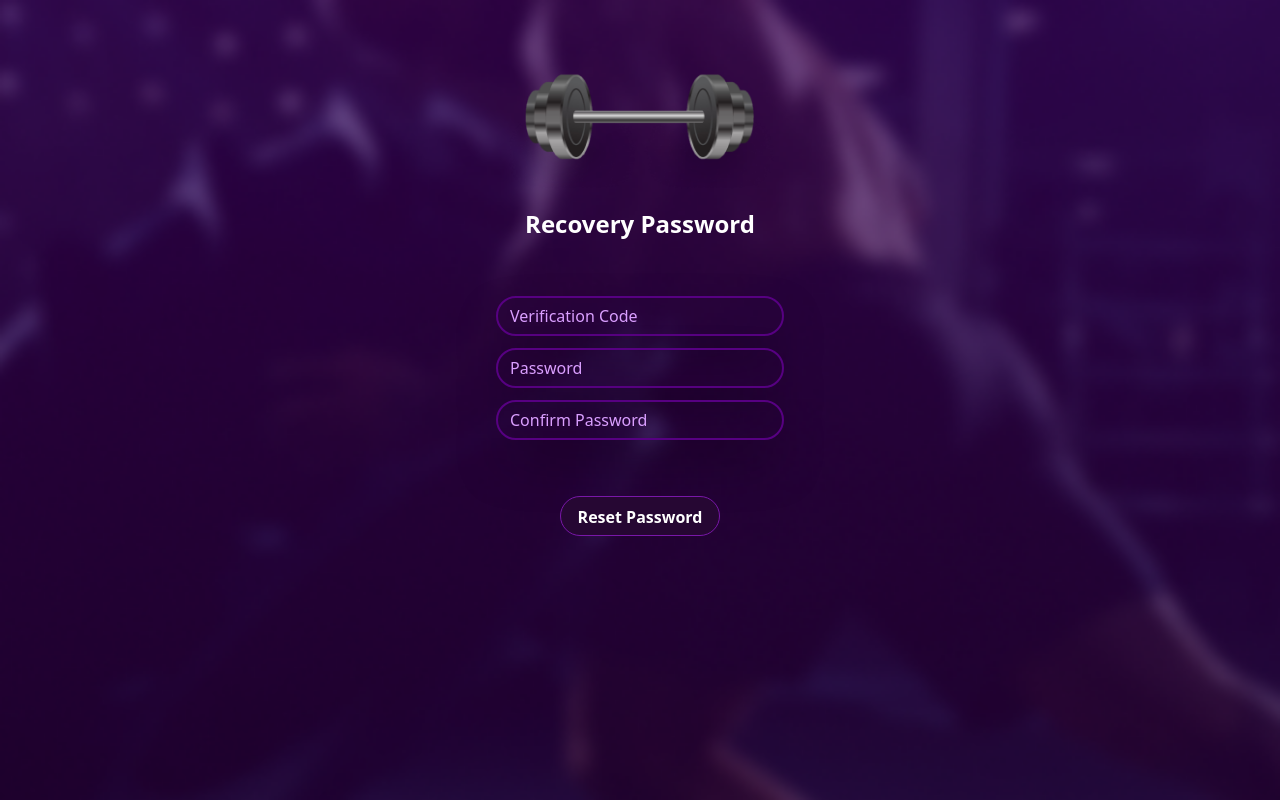
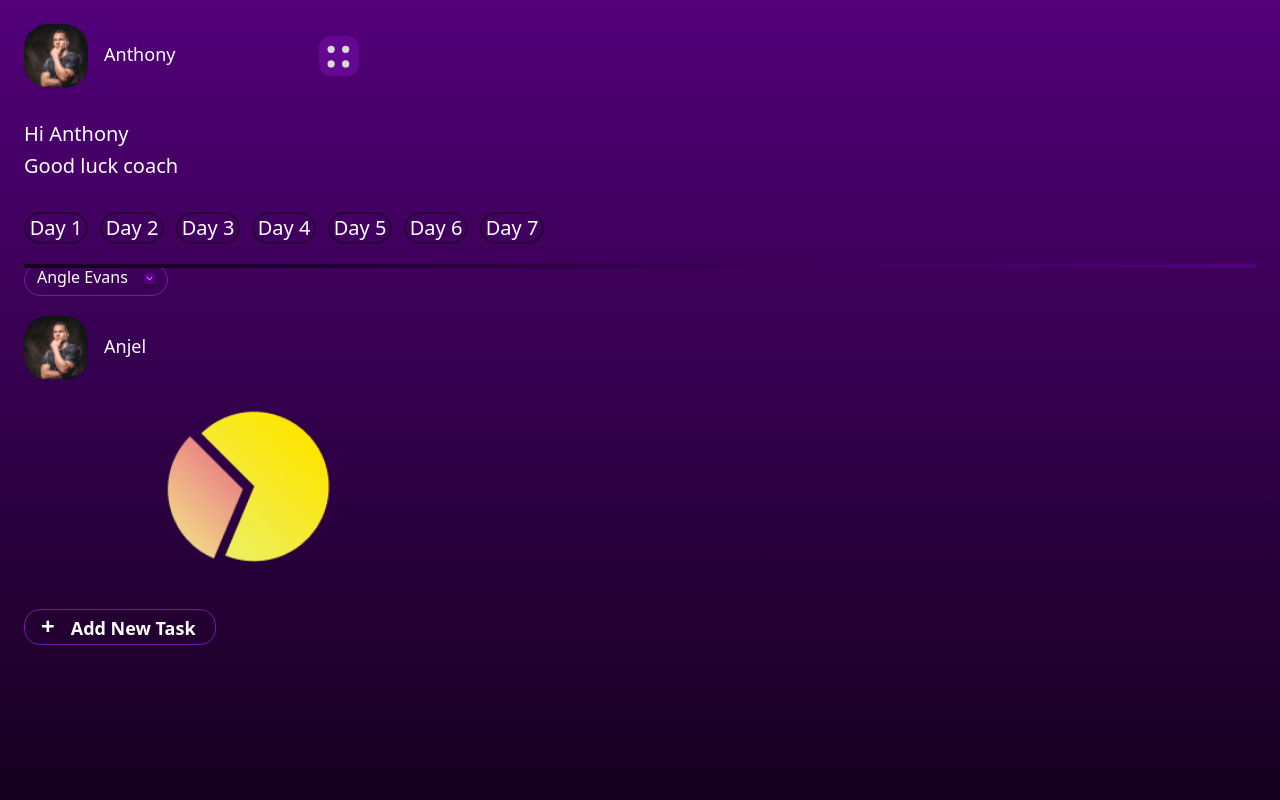
Before and after one commit to raha-mtlbi/Fitness, a React (Vite) app: page /resetPassword in a window 1280 px wide. Built offline with nearby package versions, Linux system fonts and the light colour scheme.

Commit message:
change design

```diff
--- a/package.json
+++ b/package.json
@@ -10,6 +10,7 @@
     "preview": "vite preview"
   },
   "dependencies": {
+    "@headlessui/react": "^1.7.17",
     "react": "^18.2.0",
     "react-dom": "^18.2.0",
     "react-router-dom": "^6.17.0",
--- a/src/App.jsx
+++ b/src/App.jsx
@@ -14,7 +14,7 @@ import ResetPassword from "./pages/ResetPassword";
 export default function App() {
   return (
     <div>
-      <Routes>
+      {/* <Routes>
         <Route path="" element={<SignupLogin />} />
         <Route path="/userType" element={<UserType />} />
         <Route path="/athleteSignup" element={<AthleteSignup />} />
@@ -22,10 +22,10 @@ export default function App() {
         <Route path="/login" element={<Login />} />
         <Route path="/recoveryPassword" element={<RecoveryPassword />} />
         <Route path="/resetPassword" element={<ResetPassword />} />
-      </Routes>
+      </Routes> */}
       {/* <AtheleteTraining /> */}
-      <BackgroundImage />
-      {/* <CoachPage /> */}
+      {/* <BackgroundImage /> */}
+      <CoachPage />
     </div>
   );
 }
--- a/src/component/Exercise.jsx
+++ b/src/component/Exercise.jsx
@@ -3,14 +3,14 @@ import exercise from "../images/exercise.png";
 
 export default function Exercise() {
   return (
-    <button className="w-80 h-36 bg-gradient-to-r from-[#490967] to-[#5a157a] rounded-3xl shadow-2xl shadow-[#00000080] text-white flex flex-row place-items-center">
+    <button className="relative w-80 h-36 bg-gradient-to-r from-[#490967] to-[#5a157a] rounded-3xl shadow-2xl shadow-[#00000080] text-white flex flex-row place-items-center">
       <div className="flex flex-col gap-3 p-5">
-        <p className="font-bold flex flex-row text-2xl">Warm Up</p>
+        <p className="font-bold flex flex-row text-xl">Warm Up</p>
         <div className="rounded-3xl bg-[#34034B]">30 min</div>
       </div>
       <div className="">
         <img src={exercise} className="w-44" />
-        <div className="w-5 h-5 border border-white rounded-md"></div>
+        <input type="checkbox" className="absolute right-6 bottom-3" />
       </div>
     </button>
   );
--- a/src/pages/AtheleteTraining.jsx
+++ b/src/pages/AtheleteTraining.jsx
@@ -25,7 +25,7 @@ export default function AtheleteTraining() {
       </div>
 
       {/* Days */}
-      <div className="flex flex-row gap-3 overflow-x-scroll">
+      <div className="flex flex-row gap-3 overflow-hidden">
         <LinkDay title="Day 1" />
         <LinkDay title="Day 2" />
         <LinkDay title="Day 3" />
@@ -36,7 +36,7 @@ export default function AtheleteTraining() {
       </div>
 
       {/* Exercise */}
-      <div className="flex flex-col gap-5 place-items-center p-4 overflow-y-scroll">
+      <div className="flex flex-col gap-5 place-items-center p-4">
         <Exercise />
         <Exercise />
         <Exercise />
--- a/src/pages/CoachPage.jsx
+++ b/src/pages/CoachPage.jsx
@@ -44,10 +44,13 @@ export default function AtheleteTraining() {
       </div>
 
       {/* choose athlete name */}
-      <button className="bg-transparent border border-[#7917A8] text-white w-36 h-8 rounded-2xl flex flex-row">
-        <p className="px-3"> Angle Evans</p>
-        <img src={tik} className="py-2" />
-      </button>
+      <div className="relative">
+        <div className="h-1 bg-gradient-to-l from-[#53007A] to-[#14001E] absolute w-full top-0"></div>
+        <button className="bg-transparent border border-[#7917A8] text-white w-36 h-8 rounded-2xl flex flex-row">
+          <p className="px-3"> Angle Evans</p>
+          <img src={tik} className="py-2" />
+        </button>
+      </div>
 
       {/* athlete profile and chart */}
       <div>
```
Also changed, not shown: 1 other file (tests, documents, lock files or other folders).
